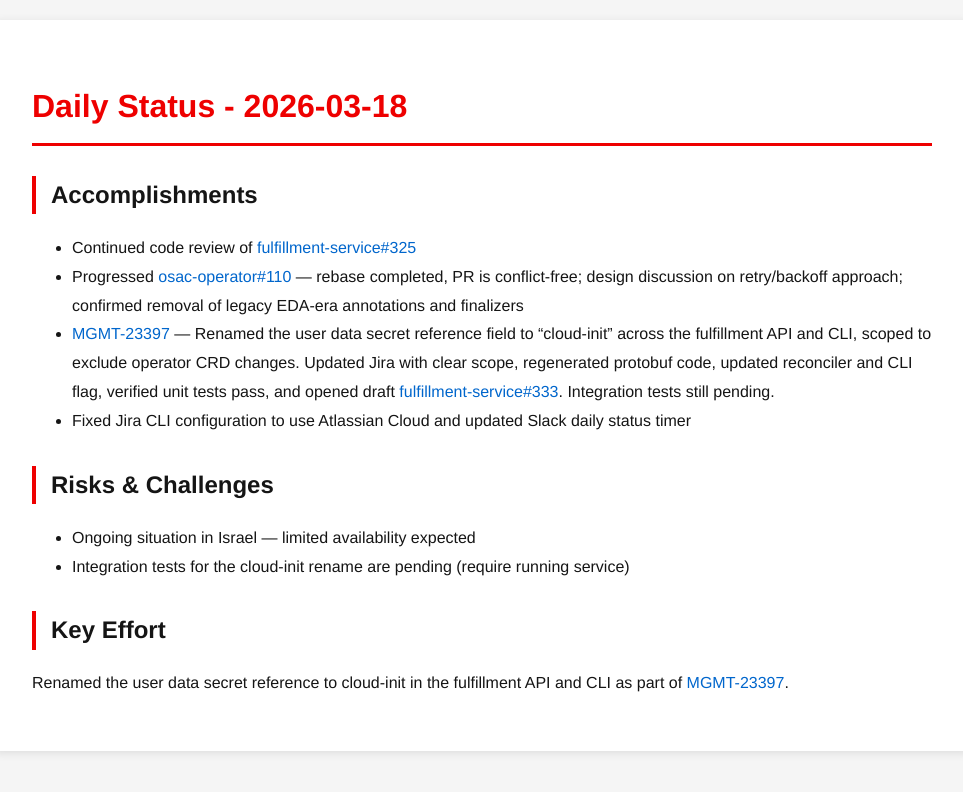
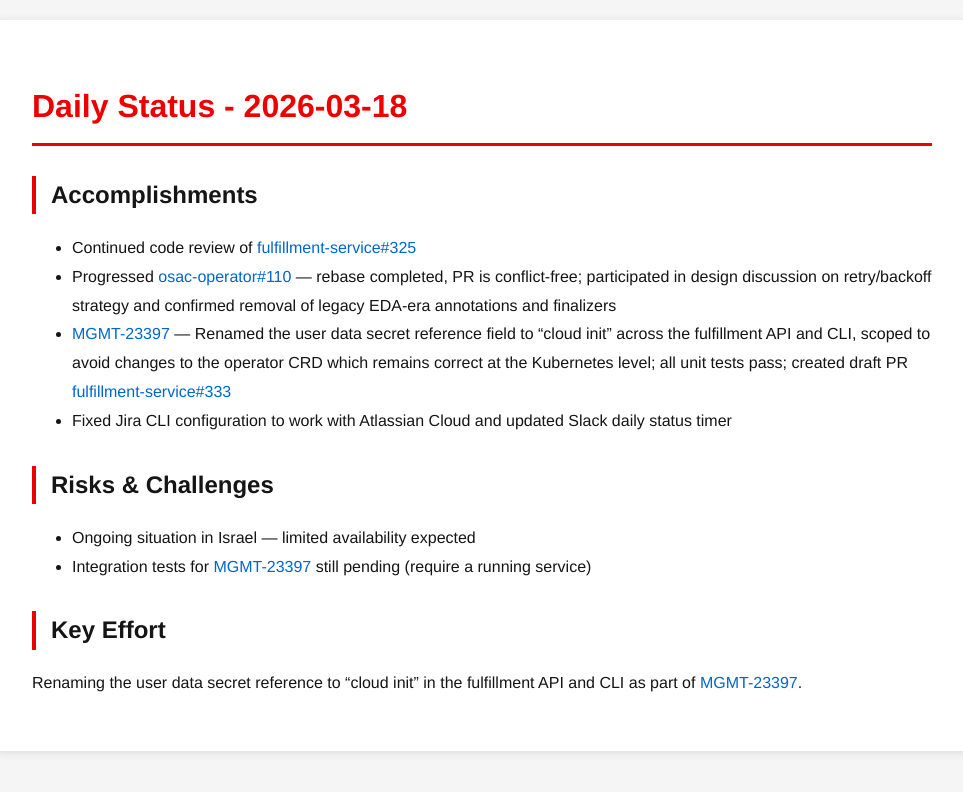
Before and after one commit to tzvatot/daily-status, a Jekyll site: the page built from 2026-03-18.md, in a window 1280 px wide. Shown: the top 792 px of the page, without its empty margins (158-1121 px from the left). Built offline with Jekyll 4.4.1, drawn with Linux system fonts in a browser that asks for light colours.

Commit message:
Daily status update - 2026-03-18

```diff
--- a/2026-03-18.md
+++ b/2026-03-18.md
@@ -8,13 +8,13 @@
 
 ## Accomplishments
 - Continued code review of [fulfillment-service#325](https://github.com/osac-project/fulfillment-service/pull/325)
-- Progressed [osac-operator#110](https://github.com/osac-project/osac-operator/pull/110) — rebase completed, PR is conflict-free; design discussion on retry/backoff approach; confirmed removal of legacy EDA-era annotations and finalizers
-- [MGMT-23397](https://issues.redhat.com/browse/MGMT-23397) — Renamed the user data secret reference field to "cloud-init" across the fulfillment API and CLI, scoped to exclude operator CRD changes. Updated Jira with clear scope, regenerated protobuf code, updated reconciler and CLI flag, verified unit tests pass, and opened draft [fulfillment-service#333](https://github.com/osac-project/fulfillment-service/pull/333). Integration tests still pending.
-- Fixed Jira CLI configuration to use Atlassian Cloud and updated Slack daily status timer
+- Progressed [osac-operator#110](https://github.com/osac-project/osac-operator/pull/110) — rebase completed, PR is conflict-free; participated in design discussion on retry/backoff strategy and confirmed removal of legacy EDA-era annotations and finalizers
+- [MGMT-23397](https://issues.redhat.com/browse/MGMT-23397) — Renamed the user data secret reference field to "cloud init" across the fulfillment API and CLI, scoped to avoid changes to the operator CRD which remains correct at the Kubernetes level; all unit tests pass; created draft PR [fulfillment-service#333](https://github.com/osac-project/fulfillment-service/pull/333)
+- Fixed Jira CLI configuration to work with Atlassian Cloud and updated Slack daily status timer
 
 ## Risks & Challenges
 - Ongoing situation in Israel — limited availability expected
-- Integration tests for the cloud-init rename are pending (require running service)
+- Integration tests for [MGMT-23397](https://issues.redhat.com/browse/MGMT-23397) still pending (require a running service)
 
 ## Key Effort
-Renamed the user data secret reference to cloud-init in the fulfillment API and CLI as part of [MGMT-23397](https://issues.redhat.com/browse/MGMT-23397).
+Renaming the user data secret reference to "cloud init" in the fulfillment API and CLI as part of [MGMT-23397](https://issues.redhat.com/browse/MGMT-23397).
```
